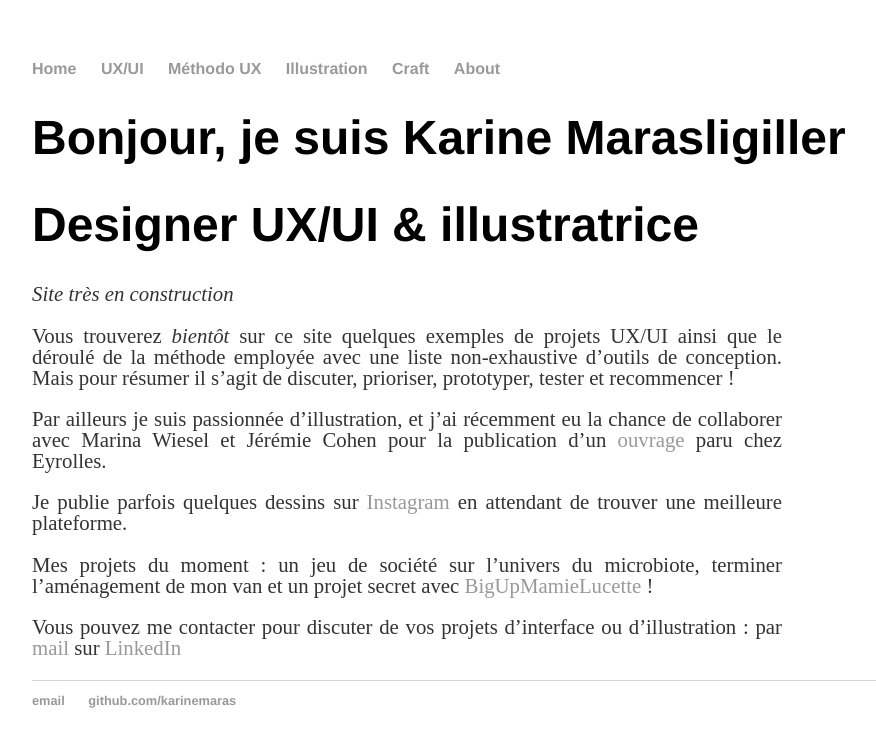
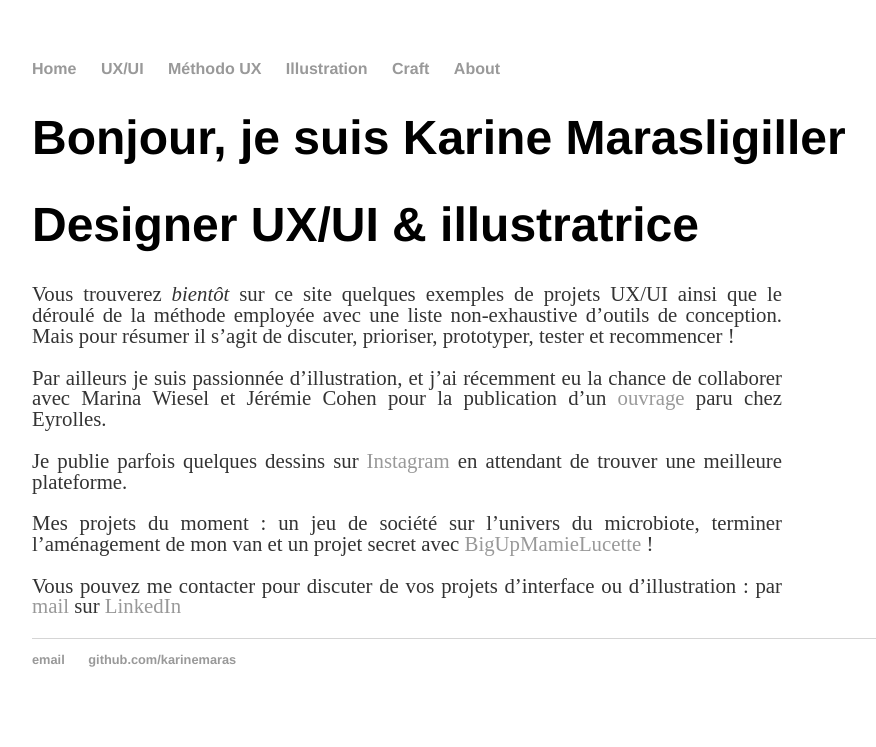
Before and after one commit to KarineMaras/karinemaras.github.io, a Jekyll site: the page built from index.md, in a window 1280 px wide. Shown: the top 747 px of the page, without its empty margins (160-1036 px from the left). Built offline with Jekyll 4.4.1, drawn with Linux system fonts in a browser that asks for light colours.

Commit message:
Update index.md

```diff
--- a/index.md
+++ b/index.md
@@ -5,7 +5,6 @@ layout: default
 
 # Bonjour, je suis Karine Marasligiller
 # Designer UX/UI & illustratrice
-_Site très en construction_
 
 Vous trouverez _bientôt_ sur ce site quelques exemples de projets UX/UI ainsi que le déroulé de la méthode employée avec une liste non-exhaustive d'outils de conception. Mais pour résumer il s'agit de discuter, prioriser, prototyper, tester et recommencer !
 
```
